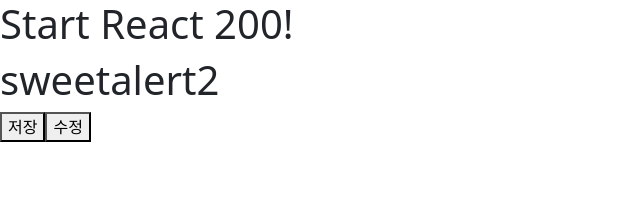
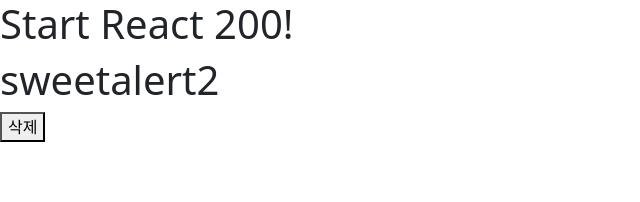
Before and after one commit to prsn-ts/react200, a React (Create React App) app: page / in a window 1280 px wide. Shown: the top 202 px of the page, without its empty margins (0-640 px from the left). Built offline with nearby package versions, Linux system fonts and the light colour scheme.

Commit message:
처리하기 전에 확인하는 알림 창을 위한 sweetalert2 Confirm 사용하기(초급 058)

```diff
--- a/src/App.js
+++ b/src/App.js
@@ -1,12 +1,12 @@
 import React from 'react';
-import Sweetalert2Position from './R057_Sweetalert2Position'
+import Sweetalert2Confirm from './R058_Sweetalert2Confirm'
 import 'bootstrap/dist/css/bootstrap.css'
 
 function App() {
   return (
     <div>
       <h1>Start React 200!</h1>
-      <Sweetalert2Position/>
+      <Sweetalert2Confirm/>
     </div>
   );
 }
--- /dev/null
+++ b/src/R058_Sweetalert2Confirm.js
@@ -0,0 +1,36 @@
+import React, { Component } from 'react';
+import Swal from 'sweetalert2';
+
+class R058_Sweetalert2Confirm extends Component {
+    deleteAlert = (e) => {
+        Swal.fire({
+            title: '정말 삭제하시겠습니까?',
+            icon: 'question',
+            showCancelButton: true,
+            confirmButtonColor: '#4B088A',
+            cancelButtonColor: '#01DF01',
+            confirmButtonText: '예',
+            cancelButtonText: '아니오',
+        }).then((result) => {
+            if (result.value) {
+                document.getElementById('deleteId').remove();
+                Swal.fire(
+                    'Deleted',
+                    'sweetalert2 삭제 완료',
+                    'success'
+                )
+            }
+        })
+    }
+
+    render() {
+        return (
+            <>
+                <h1 id='deleteId'>sweetalert2</h1>
+                <button onClick={e => this.deleteAlert()}>삭제</button>
+            </>
+        )
+    }
+}
+
+export default R058_Sweetalert2Confirm;
```
